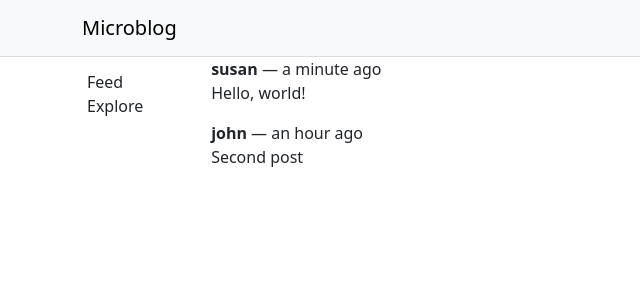
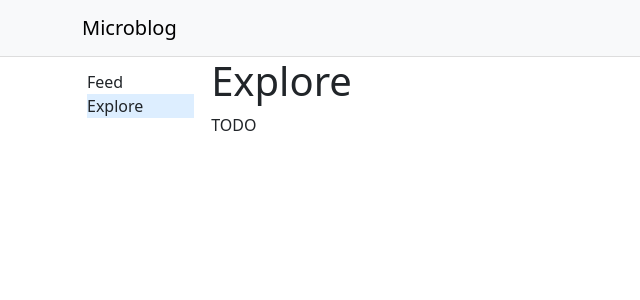
Before and after one commit to egabe05/react-microblog, a React (Create React App) app: page /explore in a window 1280 px wide. Shown: the top 300 px of the page, without its empty margins (0-640 px from the left). Built offline with nearby package versions, Linux system fonts and the light colour scheme.

Commit message:
add pages and react router

```diff
--- a/src/App.js
+++ b/src/App.js
@@ -1,15 +1,24 @@
 import Container from 'react-bootstrap/Container';
+import { BrowserRouter, Routes, Route, Navigate } from 'react-router-dom';
 import Header from './components/Header';
-import Posts from './components/Posts';
-import Body from './components/Body';
+import FeedPage from './pages/FeedPage';
+import ExplorePage from './pages/ExplorePage';
+import LoginPage from './pages/LoginPage';
+import UserPage from './pages/UserPage';
 
 export default function App() {
   return (
     <Container fluid className="App">
-      <Header />
-      <Body sidebar>
-        <Posts />
-      </Body>
+      <BrowserRouter>
+        <Header />
+        <Routes>
+          <Route path='/' element={<FeedPage />} />
+          <Route path='/explore' element={<ExplorePage />} />
+          <Route path='/login' element={<LoginPage />} />
+          <Route path='/user/:username' element={<UserPage />} />
+          <Route path='*' element={<Navigate to={"/"} />} />
+        </Routes>
+      </BrowserRouter>
     </Container>
   );
 }
--- a/src/components/Sidebar.js
+++ b/src/components/Sidebar.js
@@ -1,14 +1,15 @@
 import Navbar from "react-bootstrap/Navbar";
 import Nav from "react-bootstrap/Nav"
+import { NavLink } from "react-router-dom";
 
 const Sidebar = () => {
   return (
     <Navbar sticky="top" className="flex-column Sidebar">
       <Nav.Item>
-        <Nav.Link href="/">Feed</Nav.Link>
+        <Nav.Link as={NavLink} to="/" end>Feed</Nav.Link>
       </Nav.Item>
       <Nav.Item>
-        <Nav.Link href="/explore">Explore</Nav.Link>
+        <Nav.Link as={NavLink} to="/explore">Explore</Nav.Link>
       </Nav.Item>
     </Navbar>
   )
--- a/src/index.css
+++ b/src/index.css
@@ -30,3 +30,7 @@
 .Sidebar a:visited {
   color: #444;
 }
+
+.Sidebar .nav-item .active {
+  background-color: #def;
+}
--- /dev/null
+++ b/src/pages/ExplorePage.js
@@ -0,0 +1,12 @@
+import Body from "../components/Body";
+
+const ExplorePage = () => {
+  return (
+    <Body sidebar>
+      <h1>Explore</h1>
+      <p>TODO</p>
+    </Body>
+  )
+};
+
+export default ExplorePage;
--- /dev/null
+++ b/src/pages/FeedPage.js
@@ -0,0 +1,12 @@
+import Body from "../components/Body";
+import Posts from "../components/Posts";
+
+const FeedPage = () => {
+  return (
+    <Body sidebar>
+      <Posts />
+    </Body>
+  )
+};
+
+export default FeedPage;
--- /dev/null
+++ b/src/pages/LoginPage.js
@@ -0,0 +1,12 @@
+import Body from "../components/Body";
+
+const LoginPage = () => {
+  return (
+    <Body>
+      <h1>Login form</h1>
+      <p>TODO</p>
+    </Body>
+  )
+};
+
+export default LoginPage;
--- /dev/null
+++ b/src/pages/UserPage.js
@@ -0,0 +1,15 @@
+import { useParams } from "react-router-dom";
+import Body from "../components/Body";
+
+const UserPage = () => {
+  const { username } = useParams();
+
+  return (
+    <Body sidebar>
+      <h1>{username}</h1>
+      <p>TODO</p>
+    </Body>
+  )
+};
+
+export default UserPage;
```
